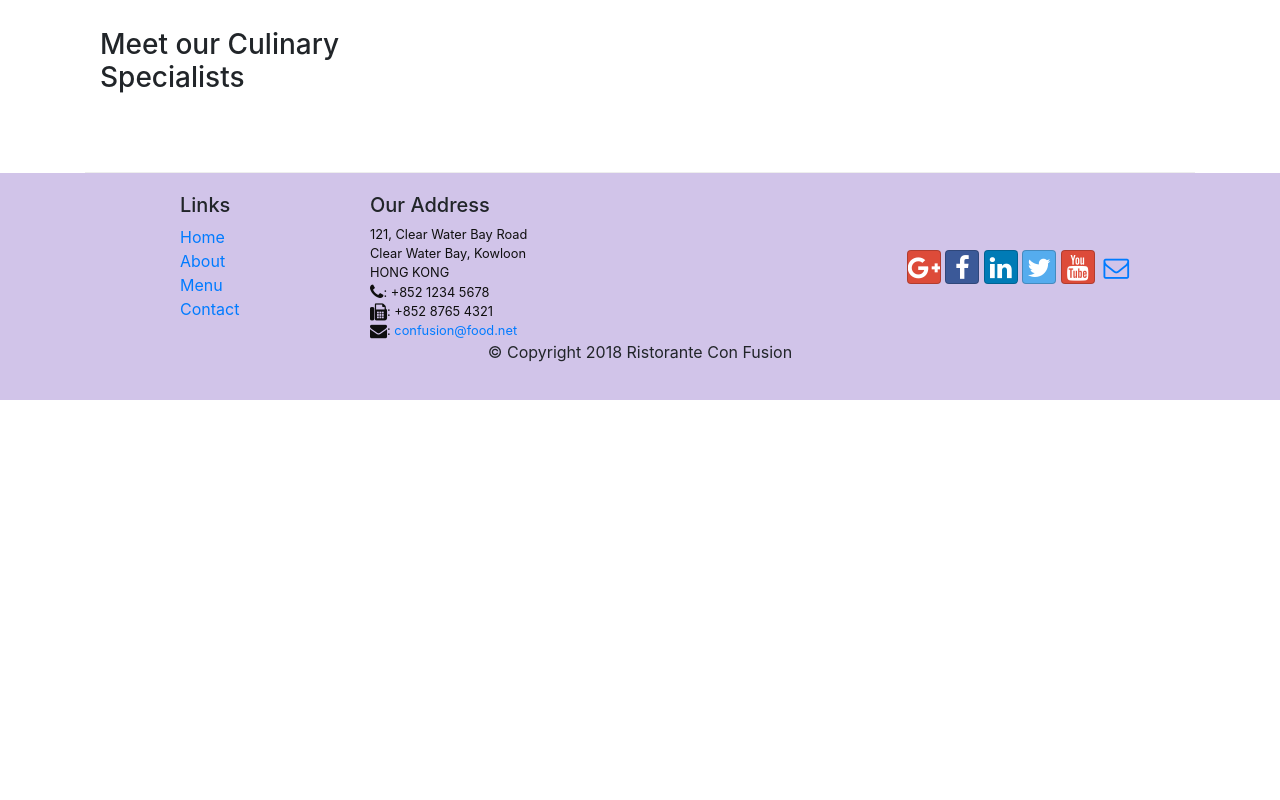
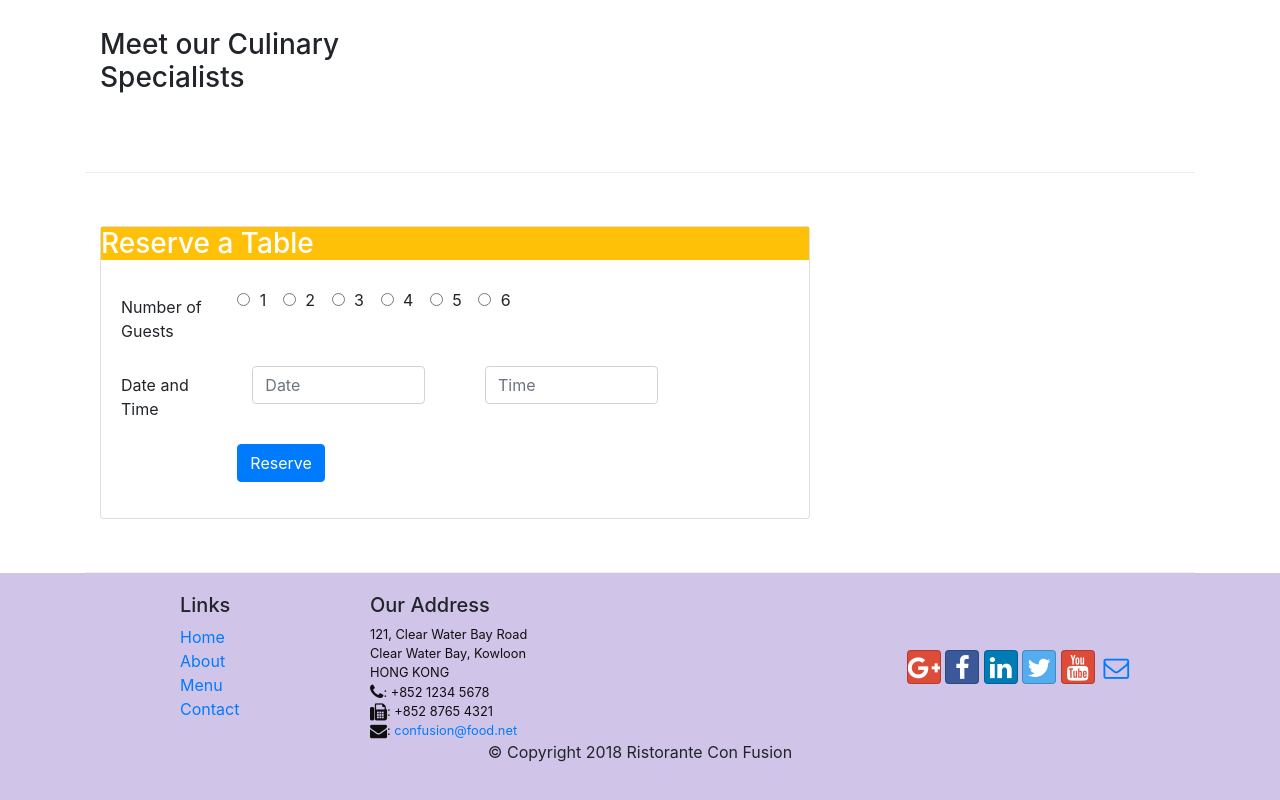
Before and after one commit to mattmaeda/front-end-web-ui-frameworks-and-tools, a website: page Bootstrap4/conFusion/index.html in a window 1280 px wide. Shown: the part 1361-2161 px from the top of the page. Before the commit the page ends 1761 px from the top, so only its background shows below. Drawn offline with nearby package versions, Linux system fonts and the light colour scheme.

Commit message:
assignment 2

```diff
--- a/Bootstrap4/conFusion/index.html
+++ b/Bootstrap4/conFusion/index.html
@@ -47,6 +47,9 @@
                 <div class="col-12 col-sm align-self-center">
                     <img src="img/logo.png" class="img-fluid">
                 </div>
+                <div class="col-12 col-sm-3 align-self-center">
+                    <a class="btn btn-warning btn-block nav-link" role="button" href="#reservetable">Reserve Table</a>
+                </div>
             </div>
         </div>
     </header>
@@ -56,6 +59,7 @@
             <div class="col-12 col-sm-4 order-sm-last col-md-3">
                 <h3>Our Lipsmacking Culinary Creations</h3>
             </div>
+            <div class="col col-sm order-sm-first col-md">
                 <div class="media">
                     <img class="d-flex mr-3 img-thumbnail align-self-center"
                             src="img/uthappizza.png" alt="Uthappizza">
@@ -68,6 +72,7 @@
                     </div>
                 </div>
             </div>
+        </div>
 
 
         <div class="row row-content align-items-center">
@@ -75,8 +80,14 @@
                 <h3>This Month's Promotions</h3>
             </div>
             <div class="col col-sm col-md">
-                <h2>Weekend Grand Buffet</h2>
+                <div class="media">
+                    <div class="media-body">
+                        <h2>Weekend Grand Buffet<span class="badge badge-danger">NEW</span></h2>
                         <p>Featuring mouthwatering combinations with a choice of five different salads, six enticing appetizers, six main entrees and five choicest desserts. Free flowing bubbly and soft drinks. All for just $19.99 per person </p>
+                    </div>
+                    <img class="d-flex mr-3 img-thumbnail align-self-center"
+                            src="img/buffet.png" alt="Buffet">
+                </div>
             </div>
         </div>
 
@@ -98,6 +109,76 @@
                 </div>
                 </div>
         </div>
+
+        <div class="row row-content align-items-center" id="reservetable">
+            <div class="col-12 col-sm-8">
+                <div class="card">
+                    <h3 class="card=head bg-warning text-white">Reserve a Table</h3>
+                    <div class="card-body">
+                        <form>
+                            <div class="form-group row">
+                                <label for="guests" class="col-12 col-sm-2 col-form-label">Number of Guests</label>
+                                <div class="col-12 col-sm-12 col-md-10">
+                                    <div class="form-check form-check-inline">
+                                        <label class="form-check-label">
+                                            <input type="radio" class="form-check-input" id="guest1" name="guests" value="1"> 1
+                                        </label>
+                                    </div>
+                                    <div class="form-check form-check-inline">
+                                        <label class="form-check-label">
+                                            <input type="radio" class="form-check-input" id="guest2" name="guests" value="2"> 2
+                                        </label>
+                                    </div>
+                                    <div class="form-check form-check-inline">
+                                        <label class="form-check-label">
+                                            <input type="radio" class="form-check-input" id="guest3" name="guests" value="2"> 3
+                                        </label>
+                                    </div>
+                                    <div class="form-check form-check-inline">
+                                        <label class="form-check-label">
+                                            <input type="radio" class="form-check-input" id="guest4" name="guests" value="2"> 4
+                                        </label>
+                                    </div>
+                                    <div class="form-check form-check-inline">
+                                        <label class="form-check-label">
+                                            <input type="radio" class="form-check-input" id="guest5" name="guests" value="2"> 5
+                                        </label>
+                                    </div>
+                                    <div class="form-check form-check-inline">
+                                        <label class="form-check-label">
+                                            <input type="radio" class="form-check-input" id="guest6" name="guests" value="2"> 6
+                                        </label>
+                                    </div>
+								</div>
+                            </div>
+                            <div class="form-group row">
+                                <label for="time" class="col-md-2 col-form-label">Date and Time</label>
+                                <div class="col-12 col-sm-12 col-md-4">
+                                    <div class="input-group">
+                                        <div class="col-12">
+                                            <input type="text" class="form-control" id="date" name="date" placeholder="Date">
+                                        </div>
+                                    </div>
+                                </div>
+                                <div class="col-12 col-sm-12 col-md-4">
+                                    <div class="input-group">
+                                        <div class="col-12">
+                                            <input type="text" class="form-control" id="time" name="time" placeholder="Time">
+                                        </div>
+                                    </div>
+                                </div>
+                            </div>
+                            <div class="form-group row">
+                                <div class="offset-md-2 col-md-10">
+                                    <button type="submit" class="btn btn-primary">Reserve</button>
+                                </div>
+                            </div>
+                        </form>
+                    </div>
+                </div>
+            </div>
+        </div>
+
     </div>
 
     <footer class="footer">
```
Lines whose indentation alone changed are shown as unchanged.
